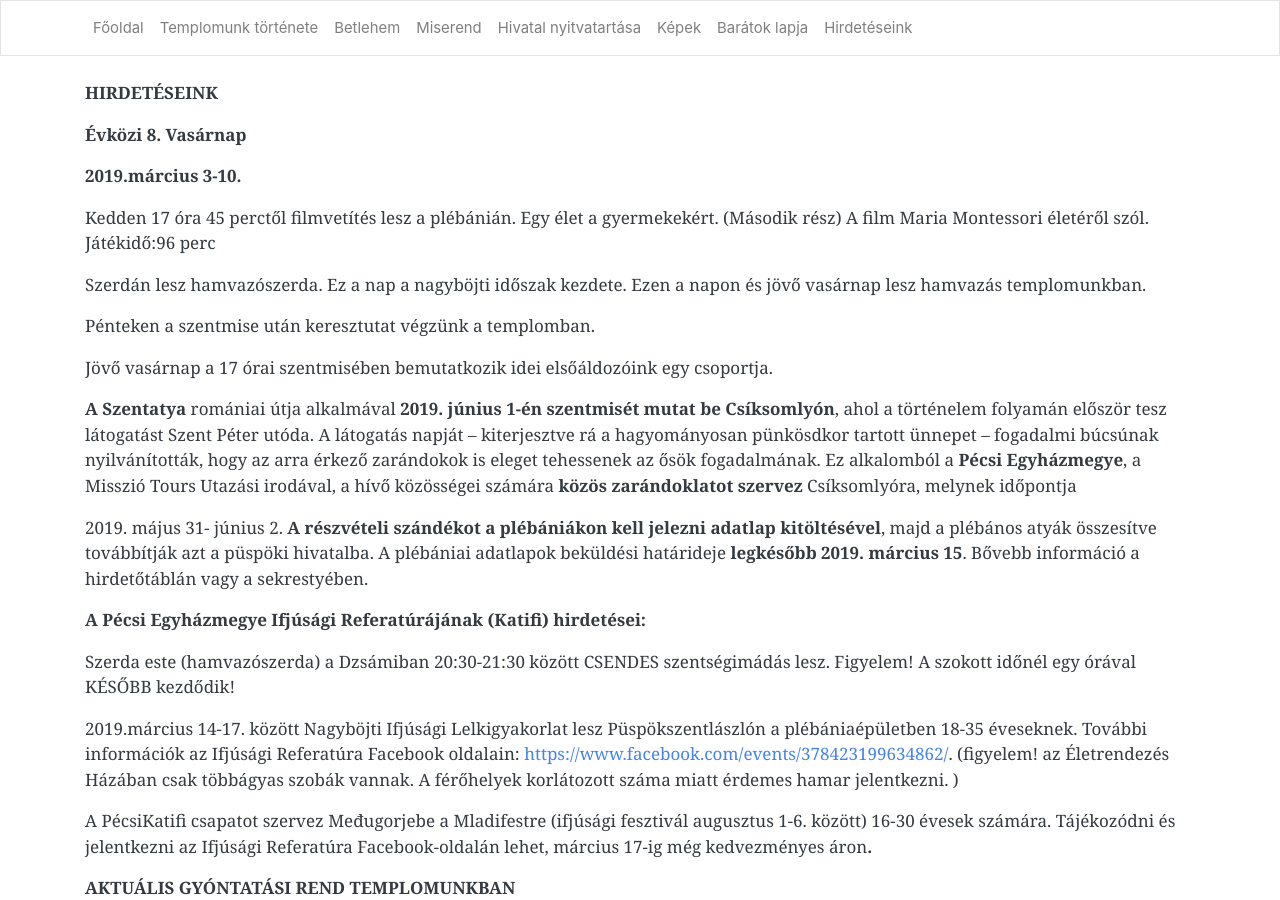
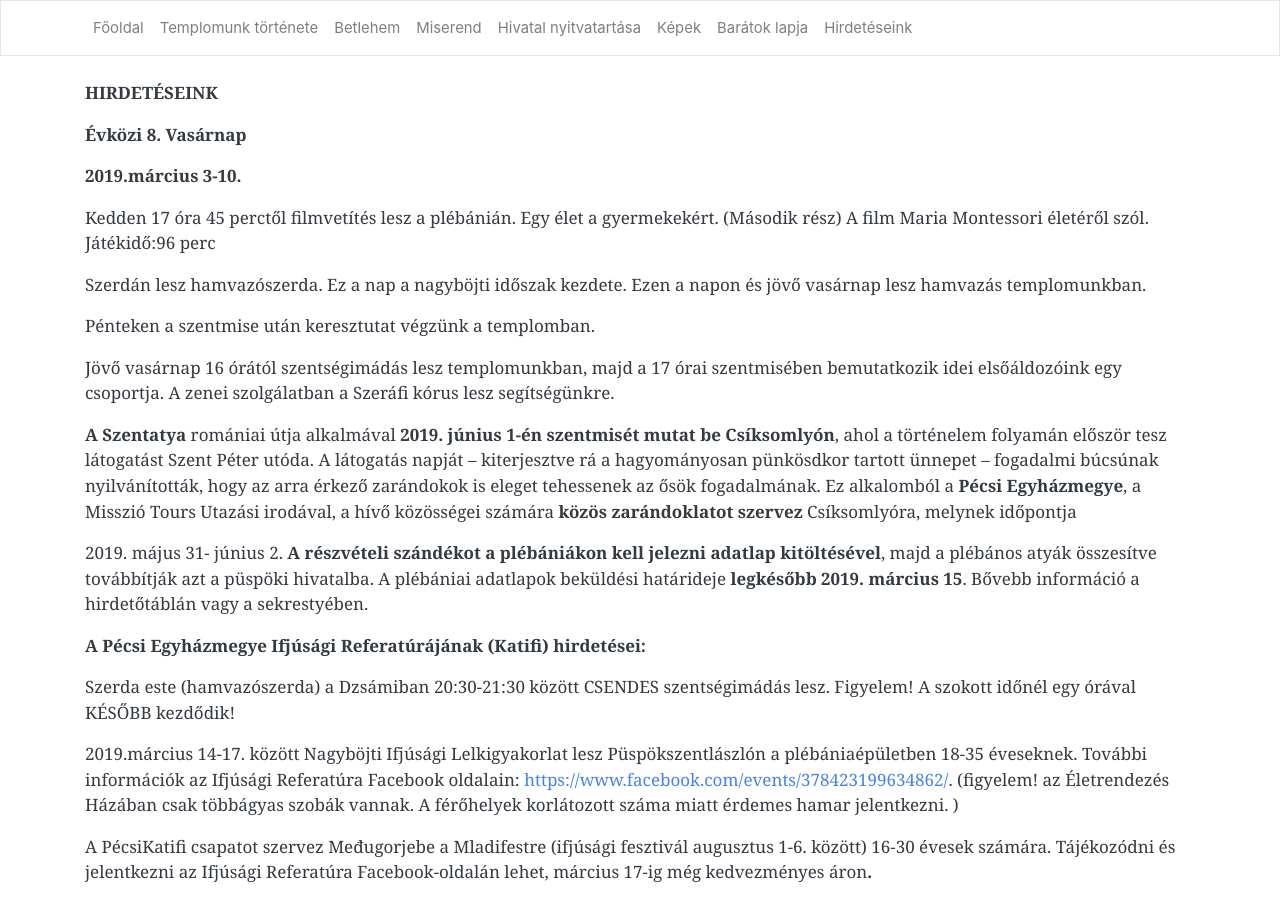
Before and after one commit to pecsi-ferences/pecsi-ferences.github.io, a Jekyll site: the page built from hirdeteseink.md, in a window 1280 px wide and 900 px high. Built offline with Jekyll 4.4.1, drawn with Linux system fonts in a browser that asks for light colours; nearby versions of some CDN libraries.

Commit message:
Update from Forestry.io Zoltán Dohány updated hirdeteseink.md

```diff
--- a/hirdeteseink.md
+++ b/hirdeteseink.md
@@ -15,7 +15,7 @@ Szerdán lesz hamvazószerda. Ez a nap a nagyböjti időszak kezdete. Ezen a nap
 
 Pénteken a szentmise után keresztutat végzünk a templomban.
 
-Jövő vasárnap a 17 órai szentmisében bemutatkozik idei elsőáldozóink egy csoportja.
+Jövő vasárnap 16 órától szentségimádás lesz templomunkban, majd a 17 órai szentmisében bemutatkozik idei elsőáldozóink egy csoportja. A zenei szolgálatban a Szeráfi kórus lesz segítségünkre.
 
 **A Szentatya** romániai útja alkalmával **2019. június 1-én szentmisét mutat be Csíksomlyón**, ahol a történelem folyamán először tesz látogatást Szent Péter utóda. A látogatás napját – kiterjesztve rá a hagyományosan pünkösdkor tartott ünnepet – fogadalmi búcsúnak nyilvánították, hogy az arra érkező zarándokok is eleget tehessenek az ősök fogadalmának. Ez alkalomból a **Pécsi Egyházmegye**, a Misszió Tours Utazási irodával, a hívő közösségei számára **közös zarándoklatot szervez** Csíksomlyóra, melynek időpontja
 
```
